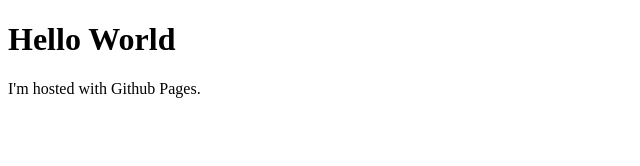
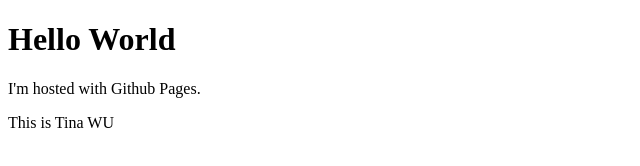
Before and after one commit to TinaWWW/tinawww.github.io, a plain HTML site: page index.html in a window 1280 px wide. Shown: the whole page, without its empty margins (0-640 px from the left). Drawn offline with Linux system fonts and the light colour scheme.

Commit message:
signature

```diff
--- a/index.html
+++ b/index.html
@@ -3,5 +3,6 @@
     <body>
         <h1>Hello World</h1>
         <p>I'm hosted with Github Pages.</p>
+        <p>This is Tina WU</p>
     </body>
 </html>
```
